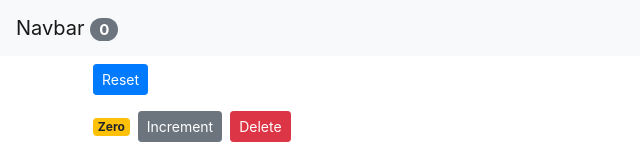
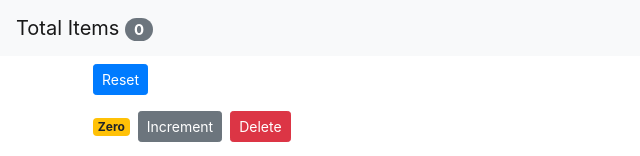
Before and after one commit to NitishBharadwajAS/FirstReactApp, a React (Create React App) app: page / in a window 1280 px wide. Shown: the top 156 px of the page, without its empty margins (0-640 px from the left). Built offline with nearby package versions, Linux system fonts and the light colour scheme.

Commit message:
Changed header name in Navbar

```diff
--- a/src/components/navbar.jsx
+++ b/src/components/navbar.jsx
@@ -5,7 +5,7 @@ class Navbar extends Component {
     return (
       <nav className="navbar navbar-light bg-light">
         <a className="navbar-brand" href="#">
-          Navbar{" "}
+          Total Items{" "}
           <span className="badge badge-pill badge-secondary">
             {this.props.totalcounters}
           </span>
```
